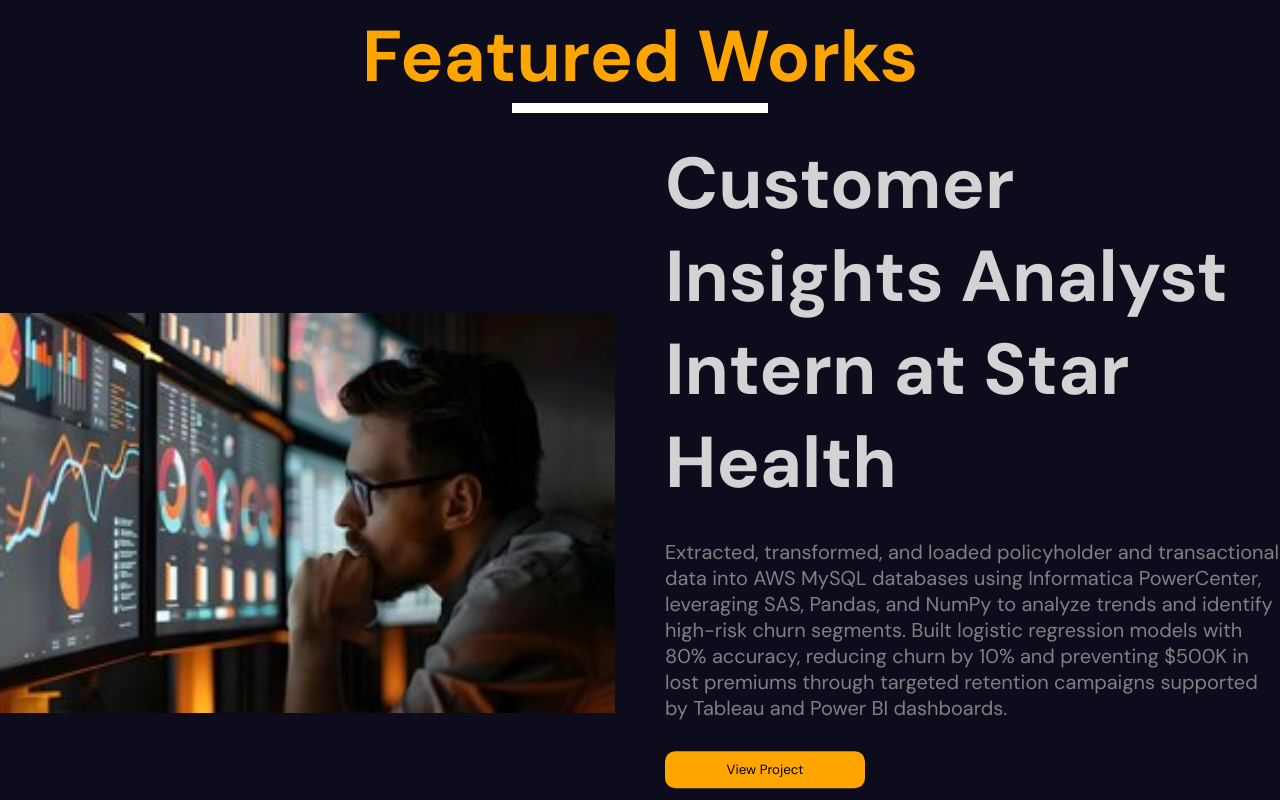
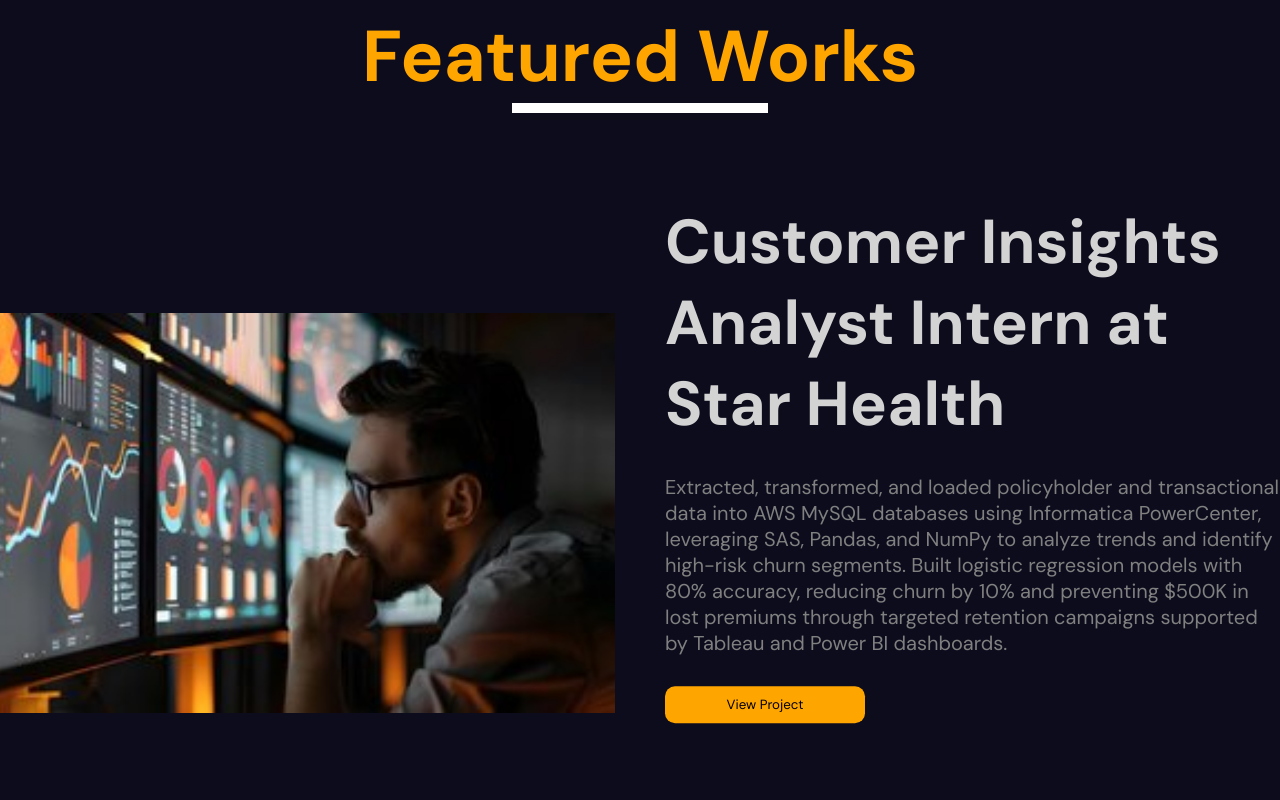
Before and after one commit to urstrulyrithik/Rithik-Portfolio, a React (Vite) app: page / in a window 1280 px wide. Shown: the part 3240-4040 px from the top of the page. Built offline with nearby package versions, Linux system fonts and the light colour scheme.

Commit message:
Update portfolio.scss

```diff
--- a/src/components/portfolio/portfolio.scss
+++ b/src/components/portfolio/portfolio.scss
@@ -85,7 +85,7 @@
         }
 
         h2 {
-          font-size: 72px;
+          font-size: 62px;
 
           @include mobile {
             font-size: 36px;
```
